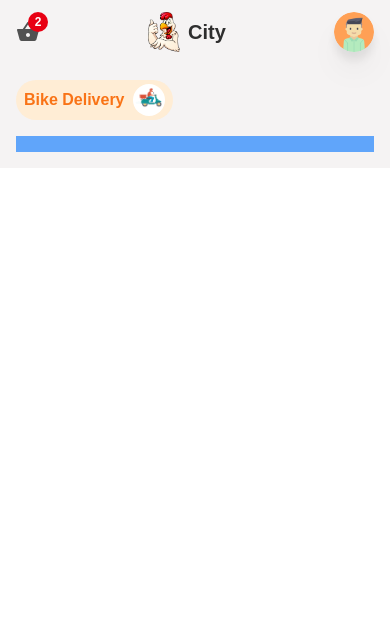
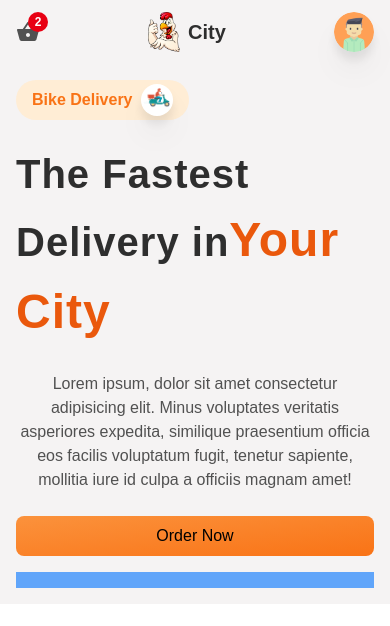
Before and after one commit to luizsaulo/food-delivery-app, a React (Create React App) app: page / in a window 390 px wide. Shown: the top 626 px of the page. Built offline with nearby package versions, Linux system fonts and the light colour scheme.

Commit message:
building the main container component including the mobile screen and responsiveness

```diff
--- a/src/components/MainContainer.jsx
+++ b/src/components/MainContainer.jsx
@@ -1,21 +1,46 @@
-import React from 'react'
-import Delivery from '../img/delivery.png';
+import React from "react";
+import Delivery from "../img/delivery.png";
 
 const MainContainer = () => {
   return (
-    <div className='grid grid-cols-1 md:grid-cols-2 gap-2'>
-      <div className='py-2 flex-1 flex flex-col items-start md:items-center justify-center'>
-        <div className='flex items-center gap-2 justify-center bg-orange-100 px-2 py-1 rounded-full'>
-          <p className='text-base text-orange-500 font-semibold'>Bike Delivery</p>
-          <div className='w-8 h-8 bg-white rounded-full overflow-hidden'>
-            <img src={Delivery} className='w-full h-full object-contain' alt='delivery' />
+    <div className="grid grid-cols-1 md:grid-cols-2 gap-2">
+      <div className="py-2 flex-1 flex flex-col items-start justify-center gap-6">
+        <div className="flex items-center gap-2 justify-center bg-orange-100 px-4 py-1 rounded-full">
+          <p className="text-base text-orange-500 font-semibold">
+            Bike Delivery
+          </p>
+          <div className="w-8 h-8 bg-white rounded-full overflow-hidden drop-shadow-xl">
+            <img
+              src={Delivery}
+              className="w-full h-full object-contain"
+              alt="delivery"
+            />
           </div>
         </div>
 
+        <p className="text-[2.5rem] lg:text-[4.5rem] font-bold tracking-wide text-headingColor">
+          The Fastest Delivery in
+          <span className="text-orange-600 text-[3rem] lg:text-[5rem]">Your City</span>
+        </p>
+
+        <p className="text-base text-textColor text-center md:text-left md:w-[80%]">
+          Lorem ipsum, dolor sit amet consectetur adipisicing elit. Minus
+          voluptates veritatis asperiores expedita, similique praesentium
+          officia eos facilis voluptatum fugit, tenetur sapiente, mollitia iure
+          id culpa a officiis magnam amet!
+        </p>
+
+        <button
+          type="button"
+          className="bg-gradient-to-br from-orange-400 to-orange-500 w-full md:w-auto px-4 py-2
+          rounded-lg hover:shadow-lg transition-all ease-in-out duration-100"
+        >
+          Order Now
+        </button>
       </div>
-      <div className='py-2 bg-blue-400 flex-1'></div>
+      <div className="py-2 bg-blue-400 flex-1"></div>
     </div>
-  )
-}
+  );
+};
 
-export default MainContainer
+export default MainContainer;
```
